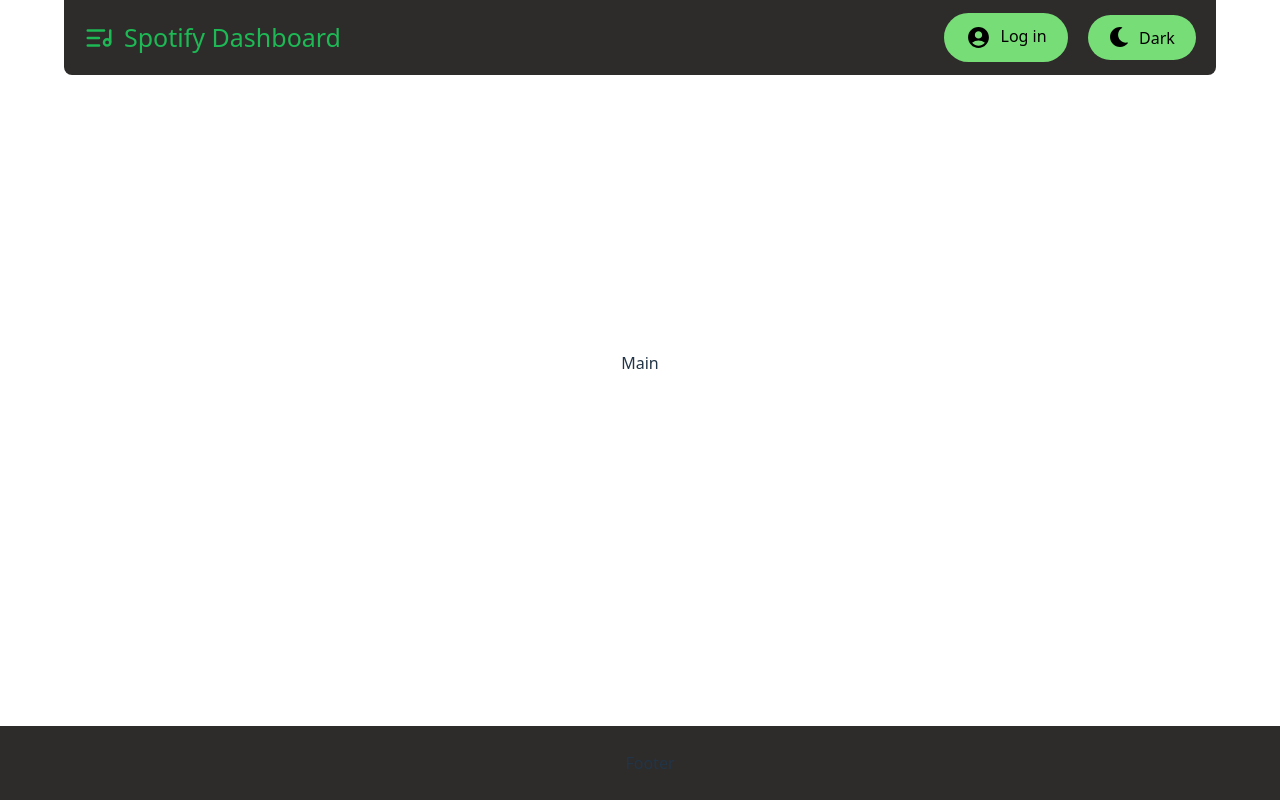
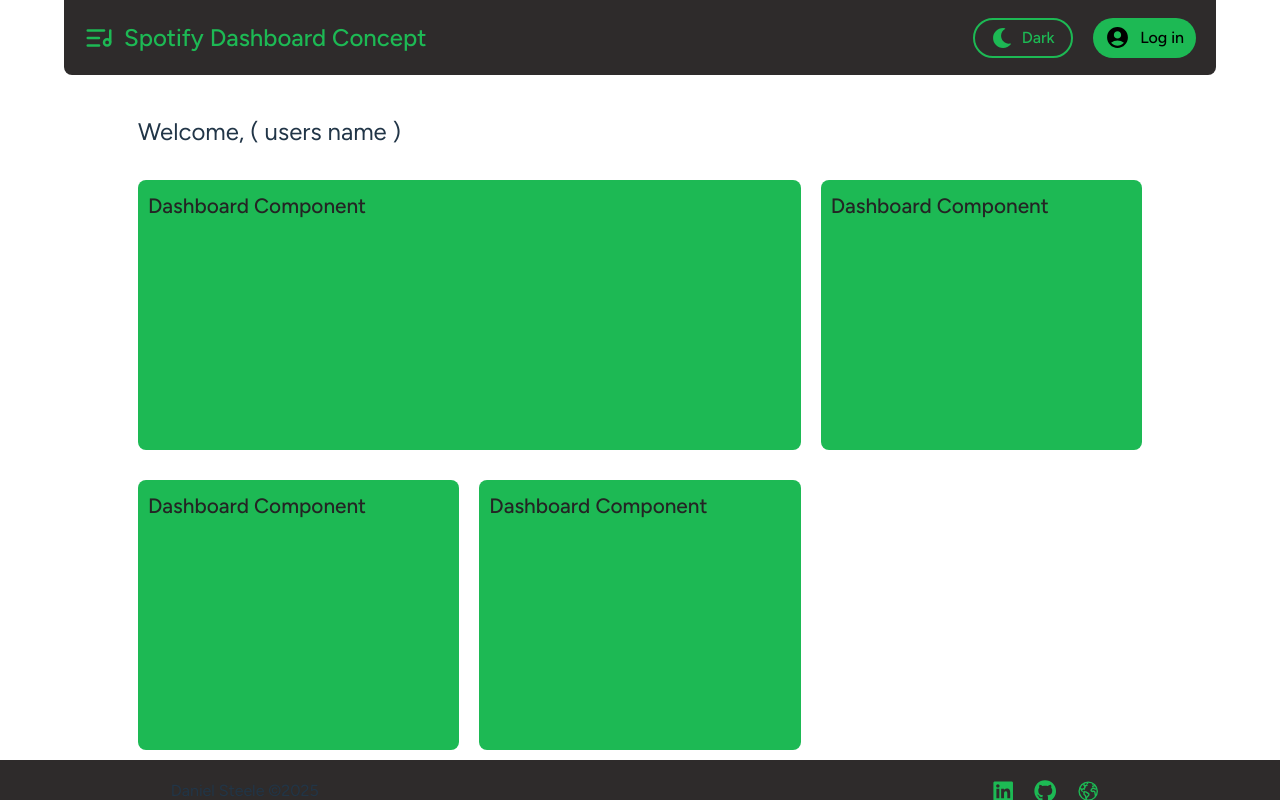
Before and after one commit to DanielSteele1/Dashboard, a React (Vite) app: page / in a window 1280 px wide. Built offline with nearby package versions, Linux system fonts and the light colour scheme.

Commit message:
styling and layout tweaks

```diff
--- a/package.json
+++ b/package.json
@@ -11,10 +11,13 @@
   },
   "dependencies": {
     "@tailwindcss/vite": "^4.1.13",
+    "@tippyjs/react": "^4.2.6",
     "react": "^19.1.1",
     "react-dom": "^19.1.1",
     "react-icons": "^5.5.0",
-    "tailwind": "^4.0.0"
+    "tailwind": "^4.0.0",
+    "tippy": "^0.0.0",
+    "tippy.js": "^6.3.7"
   },
   "devDependencies": {
     "@eslint/js": "^9.36.0",
--- a/src/App.css
+++ b/src/App.css
@@ -1,3 +1,5 @@
+@import url('https://fonts.googleapis.com/css2?family=Figtree:ital,wght@0,300..900;1,300..900&family=Quicksand:wght@300..700&display=swap');
+
 #root {
   width: 100%;
   height: 100%;
@@ -17,6 +19,7 @@
   flex-direction: column;
   height: 100%;
   width: 100%;
+  font-family: 'Figtree', sans-serif;
 }
 
 .Navigation-container {
@@ -33,7 +36,7 @@
   width: 90%;
   justify-content: space-between;
   align-items: center;
-  position:fixed;
+  position: fixed;
   top: 0;
   left: 50%;
   transform: translateX(-50%);
@@ -50,6 +53,8 @@
   padding: 20px;
   font-size: 25px;
   color: #1db954;
+  font-size: 1.5rem;
+  font-weight: 500;
 }
 
 .nav-buttons {
@@ -62,16 +67,34 @@
   margin: 10px;
 }
 
-.nav-buttons button {
+.nav-buttons .accounts-button {
   margin: 10px;
-  background-color: #77DD77;
+  background-color: #1db954;
   color: black;
+  justify-content: center;
+  align-items: center;
+  height: 40px;
+  padding: 10px;
+
+}
+
+.nav-buttons .theme-button {
+
+  margin: 10px;
+  color: #1db954;
+  background-color:  transparent;
+  justify-content: center;
+  align-items: center;
+  height: 40px;
+  width: 100px;
+  padding: 10px;
+  border: 2px solid;
 }
 
 .Main {
 
   display: flex;
-  flex-direction: row;
+  flex-direction: column;
   height: 100%;
   width: 100%;
   justify-content: center;
@@ -80,55 +103,126 @@
 
 }
 
-.Footer {
+.Dashboard {
+
+  display: grid;
+  grid-template-columns: repeat(3, 1fr);
+  grid-column-gap: 00px;
+  grid-row-gap: 10px;
+  width: 80%;
+  margin: 0 auto;
+  justify-content: center;
+  align-items: center;
+  height: fit-content;
+  margin-top: 20px;
+  border-radius: 8px;
+}
+
+.dashboard-component {
+  background-color: #1db954;
+  height: 250px;
+  margin: 10px;
+  border-radius: 8px;
+  padding: 10px;
+  color: #242424;
+  font-size: 1.3rem;
+  font-family: 'Figtree', sans-serif;
+  font-weight: 500;
+}
+
+.Dashboard>.dashboard-component:nth-child(1) {
+  grid-column: span 2;
+}
+
+.Dashboard>.dashboard-component:nth-child(2) {
+  grid-column: span 1;
+}
+
+.Dashboard>.dashboard-component:nth-child(3) {
+  grid-column: span 1;
+
+}
+
+.Dashboard>.dashboard-component:nth-child(2) {
+  grid-column: span 1;
+}
+
+.welcome-message {
+  display: flex;
+  width: 80%;
+  height: 150px;
+  margin: 0 auto;
+  justify-content: flex-start;
+  padding-left: 20px;
+  align-items: flex-end;
+  font-size: 1.5rem;
+}
+
+
+
+.footer {
 
   display: flex;
   flex-direction: row;
-  height: 60px;
+  justify-content: space-around;
+  align-items: center;
   width: 100%;
-  padding: 10px;
+  height: fit-content;
+  margin: 0 auto;
+  font-size: 16px;
+  background-color: rgb(46, 43, 43);
+}
+
+.footer-item {
+  display: inline-flex;
+  vertical-align: middle;
   justify-content: center;
   align-items: center;
-  margin: 0 auto;
-  background-color: rgb(46, 43, 43);
-
+  padding: 10px;
 }
 
-.logo {
-  height: 6em;
-  padding: 1.5em;
-  will-change: filter;
-  transition: filter 300ms;
+.social svg {
+  color: #1db954;
 }
 
-.logo:hover {
-  filter: drop-shadow(0 0 2em #646cffaa);
+.social {
+  display: inline-flex;
+  vertical-align: middle;
+  margin: 10px;
+  font-size: 1.4rem;
 }
 
-.logo.react:hover {
-  filter: drop-shadow(0 0 2em #61dafbaa);
+.social:hover {
+  cursor: pointer;
+  color: #ff4e50;
+  transition: color 0.3s ease-in-out;
 }
 
-@keyframes logo-spin {
-  from {
-    transform: rotate(0deg);
+
+@media (min-width:300px) and (max-width: 1000px) {
+
+
+  .Dashboard {
+
+    grid-template-columns: repeat(1, 1fr);
+    grid-template-rows: repeat(1, 1fr);
   }
 
-  to {
-    transform: rotate(360deg);
+
+  .Dashboard>.dashboard-component:nth-child(1) {
+    grid-column: span 1;
+  }
+
+  .Dashboard>.dashboard-component:nth-child(2) {
+    grid-column: span 1;
+  }
+
+  .Dashboard>.dashboard-component:nth-child(3) {
+    grid-column: span 1;
+
+  }
+
+  .Dashboard>.dashboard-component:nth-child(2) {
+    grid-column: span 1;
   }
 }
-
-@media (prefers-reduced-motion: no-preference) {
-  a:nth-of-type(2) .logo {
-    animation: logo-spin infinite 20s linear;
-  }
-}
-
-.card {
-  padding: 2em;
-}
-
-.read-the-docs {
-  color: #888;
-}
--- a/src/Components/Footer.tsx
+++ b/src/Components/Footer.tsx
@@ -1,13 +1,42 @@
+import { FaGithub, FaLinkedin } from "react-icons/fa";
+import { IoEarthOutline } from "react-icons/io5";
+
+import Tippy from '@tippyjs/react';
+import 'tippy.js/dist/tippy.css';
+
 
 function Footer() {
+    return (
+        <div className="footer">
 
-  return (
-    <>
+            <div className="footer-item">
+                <span> Daniel Steele ©2025  </span>
+            </div>
 
-   <span className="Footer"> Footer </span>
+            <div className="footer-flavourText">
 
-    </>
-  )
+            </div>
+
+            <Tippy
+                content={"View my Stuff :)"}
+                interactive={true}
+                placement="top"
+                trigger="mouseenter focus"
+                arrow={true}
+                hideOnClick={false}
+
+            >
+                <div className="footer-item">
+                    <a className="social" href="https://www.linkedin.com/in/daniel-steele1/" target="_blank" rel="noopener noreferrer"> <FaLinkedin /> </a>
+
+                    <a className="social" href="https://github.com/DanielSteele1" target="_blank" rel="noopener noreferrer"> <FaGithub /> </a>
+
+                    <a className="social" href="https://www.danielsteele.dev" target="_blank" rel="noopener noreferrer"> <IoEarthOutline /> </a>
+                </div>
+            </Tippy>
+
+        </div>
+    )
 }
 
 export default Footer;
--- a/src/Components/Main.tsx
+++ b/src/Components/Main.tsx
@@ -3,11 +3,45 @@
 function Main() {
 
     return (
-        <>
+        <div className="Main">
+            <span className="welcome-message">
+                Welcome, ( users name )
+            </span>
+            <div className="Dashboard">
 
-            <span className="Main"> Main </span>
+                <div className="dashboard-component">
+                    <div className="component1">
+                        <span> Dashboard Component </span>
+                    </div>
 
-        </>
+                </div>
+
+                <div className="dashboard-component">
+
+
+                    <div className="component2">
+                        <span> Dashboard Component </span>
+                    </div>
+                </div>
+
+                <div className="dashboard-component">
+
+
+                    <div className="component3">
+                        <span> Dashboard Component </span>
+                    </div>
+
+                </div>
+
+                <div className="dashboard-component">
+
+                    <div className="component4">
+                        <span> Dashboard Component </span>
+                    </div>
+
+                </div>
+            </div>
+        </div>
     )
 }
 
--- a/src/Components/Navigation.tsx
+++ b/src/Components/Navigation.tsx
@@ -10,21 +10,20 @@
 
                 <div className="nav-logo">
                     <LuListMusic style={{ fontSize: '30px', marginRight: '10px', display: 'flex', alignContent: 'center', color: '#1db954' }} />
-                    Spotify Dashboard
+                    Spotify Dashboard Concept
                 </div>
 
                 <div className="nav-buttons">
+
+                    <button className="theme-button">
+                        <FaMoon style={{ fontSize: '20px', marginRight: '10px', display: 'flex', alignContent: 'center' }} />
+                        <span> Dark </span>
+                    </button>
 
                     <button className="accounts-button">
 
                         <MdAccountCircle style={{ fontSize: '25px', marginRight: '10px', display: 'flex', alignContent: 'center' }} />
                         <span> Log in </span>
-
-                    </button>
-
-                    <button className="accounts-button">
-                        <FaMoon style={{ fontSize: '20px', marginRight: '10px', display: 'flex', alignContent: 'center' }} />
-                        <span> Dark </span>
 
                     </button>
                 </div>
--- a/src/index.css
+++ b/src/index.css
@@ -39,8 +39,7 @@
   display: flex;
   border-radius: 25px;
   border: 2px solid transparent;
-  padding: 0.6em 1.2em;
-  font-size: 1em;
+  font-size: 1rem;
   font-weight: 500;
   font-family: inherit;
   background-color: #1a1a1a;
```
Also changed, not shown: 1 other file (tests, documents, lock files or other folders).
